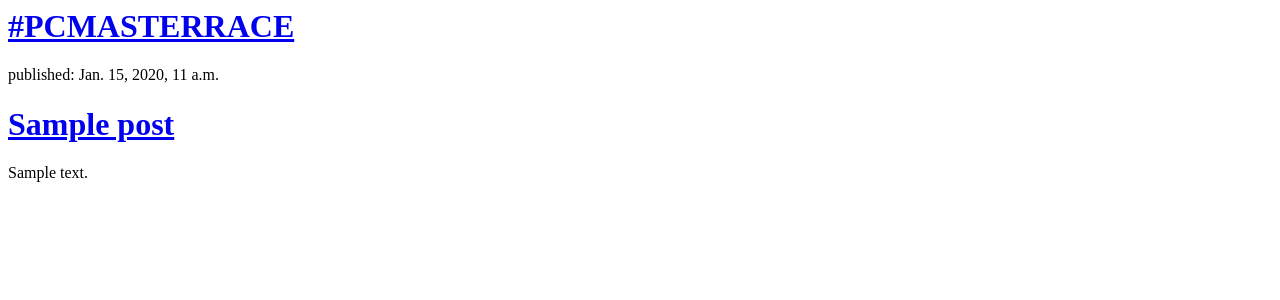
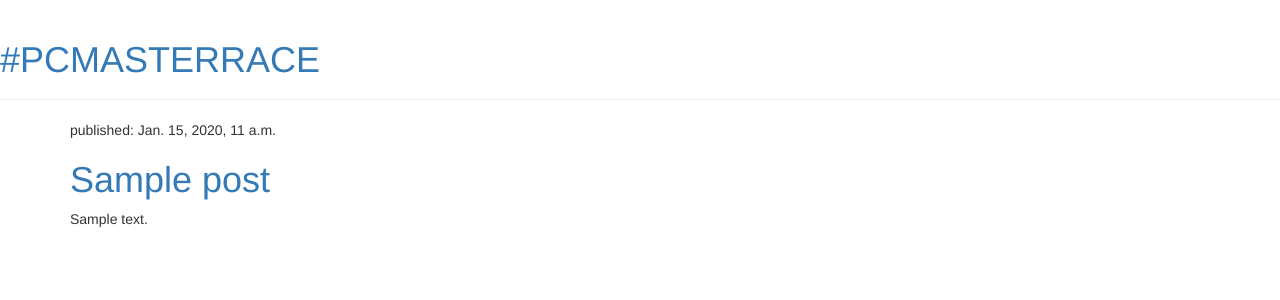
Before and after one commit to Finbel/my-first-blog, a Django app: template blog/templates/blog/post_list.html in a window 1280 px wide. Shown: the top 300 px of the page. Run offline with Django 3.2, Linux system fonts and the light colour scheme; the template is opened without the code that fills it: values that come from a table or form of the project are taken from there, others are empty; tables that the repository leaves empty hold one stand-in row (values such as "Sample post"); some libraries are stand-ins or nearby versions.

Commit message:
Added view and template for detailed blog post as well as CSS for the site.

```diff
--- /dev/null
+++ b/blog/templates/blog/base.html
@@ -0,0 +1,23 @@
+{% load staticfiles %}
+<html>
+    <head>
+        <link rel="stylesheet" href="//maxcdn.bootstrapcdn.com/bootstrap/3.2.0/css/bootstrap.min.css">
+        <link rel="stylesheet" href="//maxcdn.bootstrapcdn.com/bootstrap/3.2.0/css/bootstrap-theme.min.css">
+        <link href="http://fonts.googleapis.com/css?family=Lobster&subset=latin,latin-ext" rel="stylesheet" type="text/css">
+        <link rel="stylesheet" href="{% static 'css/blog.css' %}">
+        <title>Avalon!</title>
+    </head>
+    <body>
+        <div class="page-header">
+            <h1><a href="https://www.youtube.com/watch?v=4fhpEB-Mxuw">#PCMASTERRACE</a></h1>
+        </div>
+        <div class="content container">
+            <div class="row">
+                <div class="col-md-8">
+                {% block content %}
+                {% endblock %}
+                </div>
+            </div>
+        </div>
+    </body>
+</html>
--- a/blog/templates/blog/post_list.html
+++ b/blog/templates/blog/post_list.html
@@ -1,19 +1,13 @@
-<html>
-    <head>
-        <title>Avalon!</title>
-    </head>
-    <body>
-        <div>
-            <h1><a href="https://www.youtube.com/watch?v=OsT-s-OEDzg">#PCMASTERRACE</a></h1>
+{% extends 'blog/base.html' %}
+
+{% block content %}
+    {% for post in posts %}
+        <div class="post">
+            <div class="date">
+                <p>published: {{ post.published_date }}</p>
+            </div>
+            <h1><a href="{% url 'post_detail' pk=post.pk %}">{{ post.title }}</a></h1>
+            <p>{{ post.text|linebreaks }}</p>
         </div>
-
-        {% for post in posts %}
-            <div>
-            <p>published: {{ post.published_date }}</p>
-            <h1><a href="www.helgon.se">{{ post.title}}</a></h1>
-            <p>{{ post.text|linebreaks }}</p>
-            </div>
-        {% endfor %}
-
-    </body>
-</html>
+    {% endfor %}
+{% endblock content %}
--- a/blog/urls.py
+++ b/blog/urls.py
@@ -3,4 +3,5 @@ from . import views
 
 urlpatterns = [
     url(r'^$', views.post_list, name='post_list'),
+    url(r'^post/(?P<pk>[0-9]+)/$', views.post_detail, name='post_detail'),
 ]
--- a/blog/views.py
+++ b/blog/views.py
@@ -1,8 +1,13 @@
 from django.shortcuts import render
 from django.utils import timezone
 from .models import Post
+from django.shortcuts import render, get_object_or_404
 
 # Create your views here.
 def post_list(request):
 	posts = Post.objects.filter(published_date__lte=timezone.now()).order_by('published_date')
 	return render(request, 'blog/post_list.html', {'posts': posts})
+
+def post_detail(request, pk):
+	post = get_object_or_404(Post, pk=pk)
+	return render(request, 'blog/post_detail.html', {'post': post})
```
Also changed, not shown: blog/templates/blog/post_detail.html (added, +13 -0 lines).
